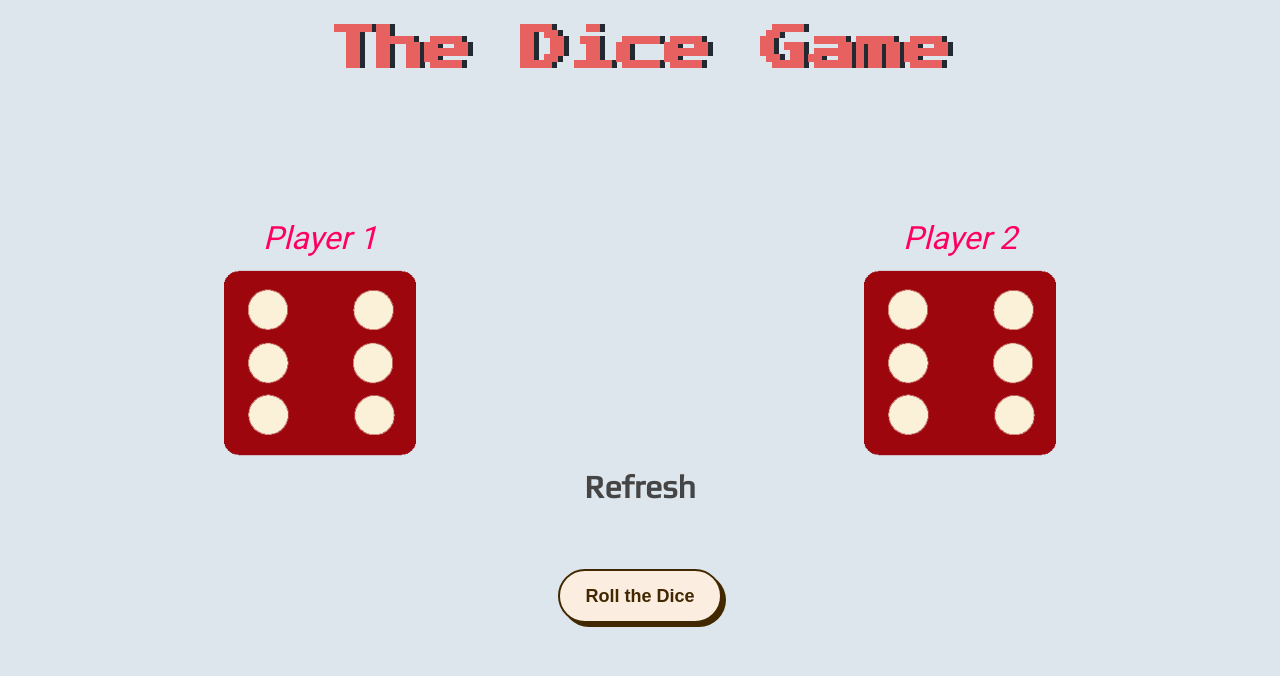
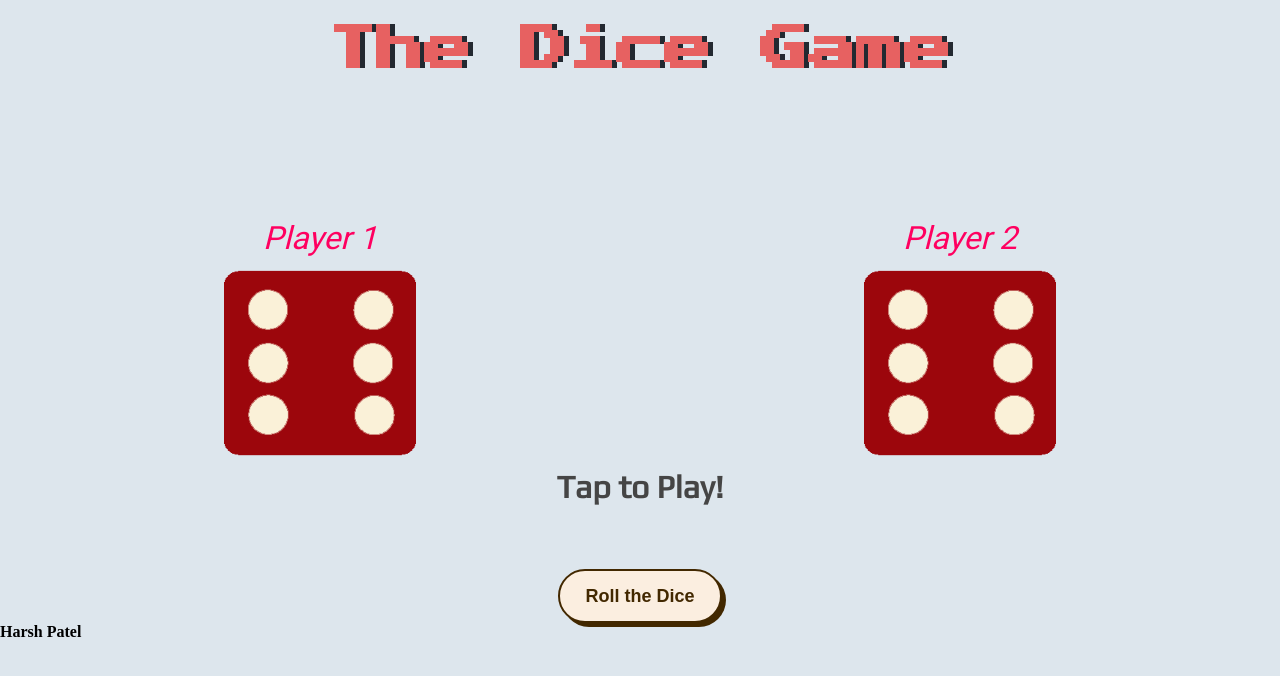
Before and after one commit to Harrshhpattell/The-Dice-Game, a plain HTML site: page index.html in a window 1280 px wide. Drawn offline with Linux system fonts and the light colour scheme.

Commit message:
Update index.html

```diff
--- a/index.html
+++ b/index.html
@@ -27,7 +27,7 @@
               </div>
         </div>
         <div class="result">
-            <h1>Refresh</h1>
+            <h1>Tap to Play!</h1>
         </div>
         <div class="btn-refresh">
             <button class="btn" onClick="rollDice()">
@@ -35,6 +35,9 @@
               </button>
         </div>
     </div>
+    <footer>
+        <h4>Harsh Patel</h4>
+    </footer>
     <script src="index.js"></script>
 </body>
 </html>
```
